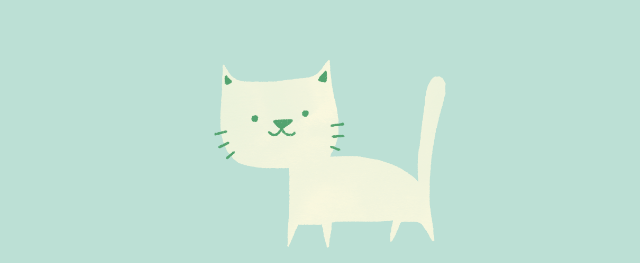
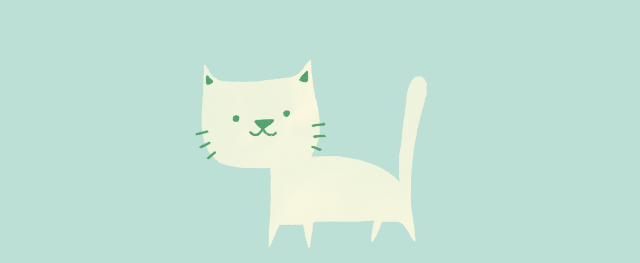
Before and after one commit to TinyLittleMaggie/Cat-Clicker, a plain HTML site: page index.html in a window 1280 px wide. Shown: the part 203-466 px from the top of the page, without its empty margins (305-945 px from the left). Drawn offline with nearby package versions, Linux system fonts and the light colour scheme.

Commit message:
Update cat image
Tweak cat image to the left so the image and text look center-aligned.

```diff
--- a/index.html
+++ b/index.html
@@ -12,7 +12,7 @@
 <body>
 
   <div class="img-container">
-    <img class="cat" src="img/Cat.png" alt="A cat image">
+    <img class="cat" src="img/Cat2.png" alt="A cat image">
     <p class="num-of-clicks">Clicks: 0</p>
   </div>
 
```
Also changed, not shown: img/Cat2.png (added).
